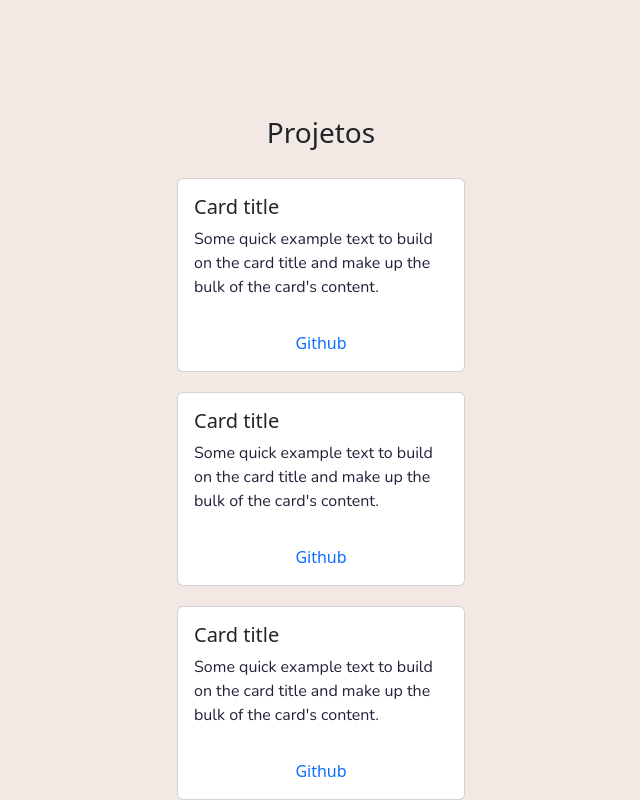
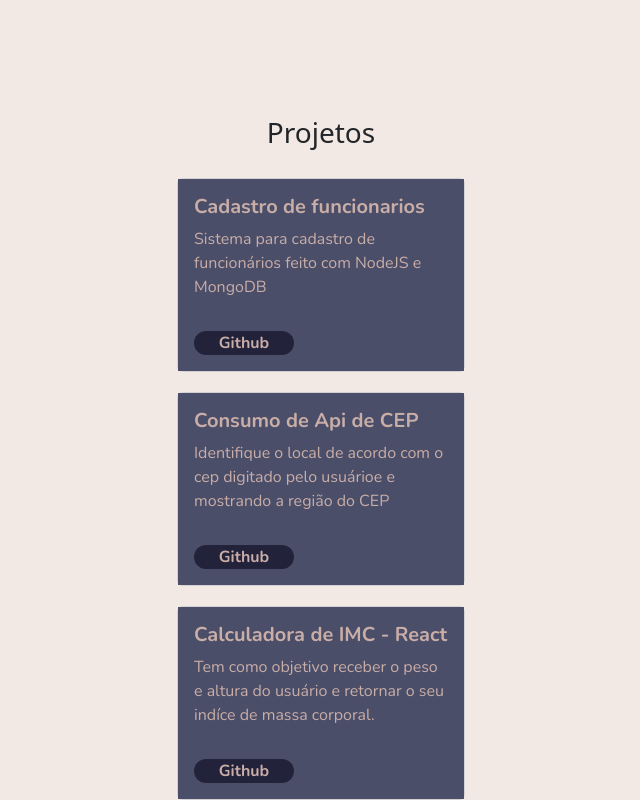
Before and after one commit to isaquefreitasdev/portfolioW, a plain HTML site: page index.html in a window 1280 px wide. Shown: the part 740-1540 px from the top of the page, without its empty margins (319-959 px from the left). Drawn offline with nearby package versions, Linux system fonts and the light colour scheme.

Commit message:
commit por garantia - cards quase prontos

```diff
--- a/index.html
+++ b/index.html
@@ -55,34 +55,36 @@
             <h3 id="#Projetos">Projetos</h3>
             <div class="card" style="width: 18rem;">
                 <div class="card-body">
-                    <h5 class="card-title">Card title</h5>
-                    <p class="card-text">Some quick example text to build on the card title and make up the bulk of the
-                        card's content.</p>
+                    <h5 class="card-title">Cadastro de funcionarios</h5>
+                    <p class="card-text">Sistema para cadastro de funcionários feito com NodeJS e MongoDB
+                    </p>
                 </div>
                 <div class="card-body">
-                    <a href="#" class="card-link">Github</a>
+                    <a href="https://github.com/isaquefreitasdev/cadastro-funcionarios" class="card-link">Github</a>
 
                 </div>
             </div>
             <div class="card" style="width: 18rem;">
                 <div class="card-body">
-                    <h5 class="card-title">Card title</h5>
-                    <p class="card-text">Some quick example text to build on the card title and make up the bulk of the
-                        card's content.</p>
+                    <h5 class="card-title">Consumo de Api de CEP
+                    </h5>
+                    <p class="card-text">Identifique o local de acordo com o cep digitado pelo usuárioe e mostrando a região do CEP
+
+                    </p>
                 </div>
                 <div class="card-body">
-                    <a href="#" class="card-link">Github</a>
+                    <a href="https://github.com/isaquefreitasdev/whereareyoufrom" class="card-link">Github</a>
 
                 </div>
             </div>
             <div class="card" style="width: 18rem;">
                 <div class="card-body">
-                    <h5 class="card-title">Card title</h5>
-                    <p class="card-text">Some quick example text to build on the card title and make up the bulk of the
-                        card's content.</p>
+                    <h5 class="card-title">Calculadora de IMC - React
+                    </h5>
+                    <p class="card-text">Tem como objetivo receber o peso e altura do usuário e retornar o seu indíce de massa corporal.</p>
                 </div>
                 <div class="card-body">
-                    <a href="#" class="card-link">Github</a>
+                    <a href="https://github.com/isaquefreitasdev/react-imc?tab=readme-ov-file" class="card-link">Github</a>
 
                 </div>
             </div>
--- a/style.css
+++ b/style.css
@@ -74,3 +74,35 @@ a{
     gap: 20px;
 
 }
+.section h3{
+    font-family: "Nunito", sans-serif;
+    font-optical-sizing: auto;
+    font-weight: bold;
+}
+.card-body{
+    background-color: #4A4E69 ;
+    color: #C9ADA7 !important;
+    font-family: "Nunito", sans-serif;
+    font-optical-sizing: auto;
+    font-weight: bold;
+
+}
+.card-text{
+    color: #C9ADA7 !important;
+    font-weight: normal;
+}
+h5{
+    font-family: "Nunito", sans-serif;
+    font-optical-sizing: auto;
+    font-weight: bold;
+
+}
+.card-body a{
+    color: #C9ADA7 !important;
+    background-color: #22223B;
+    border-radius: 20px;
+    width: 100px;
+    display: flex !important;
+    justify-content: center !important;
+    align-items: center !important;
+}
```
